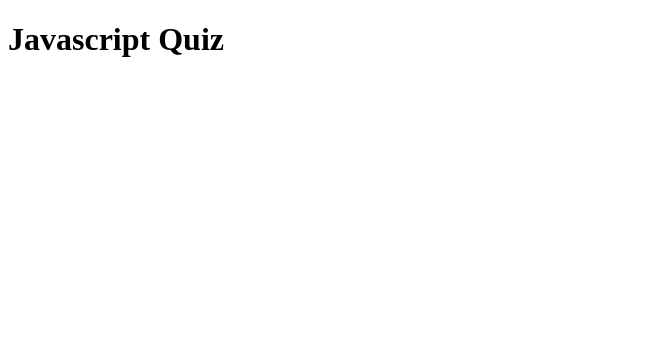
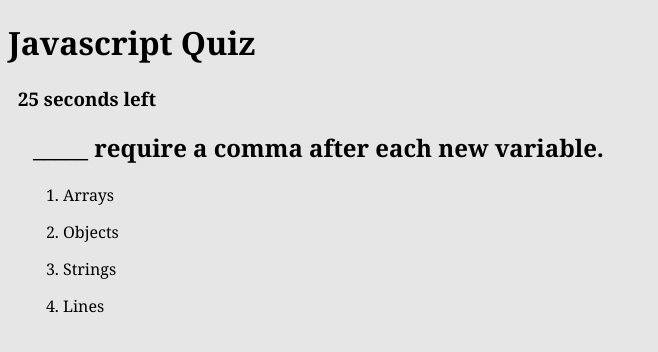
Before and after one commit to tjtahmas/Coding-Bootcamp-Online-Quiz, a plain HTML site: page index.html in a window 1280 px wide. Shown: the whole page, without its empty margins (0-658 px from the left). Drawn offline with Linux system fonts and the light colour scheme.

Commit message:
Added timer and more questions. Added elements to HTML and created basic CSS styling. Stores score and initials to local storage. Displays first question and options

```diff
--- a/index.html
+++ b/index.html
@@ -4,6 +4,7 @@
     <meta charset="UTF-8">
     <meta http-equiv="X-UA-Compatible" content="IE=edge">
     <meta name="viewport" content="width=device-width, initial-scale=1.0">
+    <link rel="stylesheet" href="style.css">
     <title>Coding Bootcamp Online Quiz</title>
 </head>
 
@@ -11,6 +12,24 @@
     <h1>Javascript Quiz</h1>
 </header>
 <body>
+    <head>
+
+    </head>
+    <div class="timer">
+        <h3 id="countdown"></h3>
+    </div>
+    <div class = "question">
+        <h2 id = "display"></h2>
+    </div>
+    <div>
+    <ol class="options">
+        <li id="Q1"></li>
+        <li id="Q2"></li>
+        <li id="Q3"></li>
+        <li id="Q4"></li>
+    </ol>
+    </div>
 
 </body>
+<script src="script.js"></script>
 </html>
--- a/script.js
+++ b/script.js
@@ -1,5 +1,8 @@
 // TJ Tahmassebi's Code
 // 10/8: Started making questions. Figure out how to make array of objects (possibly JSON)
+// 10/10: Added timer and more questions. Added elements to HTML and created basic CSS styling. Stores score and initials to local storage. Displays first question and options
+
+var score = [0, 0]; //Keeps track of their correct and incorrect answers. First value is correct, second is incorrect
 
 var Question1 = {
     Q: "_____ require a comma after each new variable.",
@@ -24,3 +27,108 @@ var Question4 = {
     As: ["<!--","##","/*","//"],
     Correct: 4,
 }
+
+var Question5 = {
+    Q: "Which logical operator compares value and type?",
+    As: ["=","==","===","%"],
+    Correct: 3,
+}
+
+var Question6 = {
+    Q: "Which logical operator means 'or'?",
+    As: ["@@","&&","##","||"],
+    Correct: 4,
+}
+
+var Question7 = {
+    Q: "Which response means 'An assigned variable with no value'?",
+    As: ["null","undefined","false","0"],
+    Correct: 1,
+}
+
+var Question8 = {
+    Q: "An array's first index is assigned which value?",
+    As: ["1","0","i","true"],
+    Correct: 2,
+}
+
+var Question9 = {
+    Q: "Which method adds the value as the first element of an arry without removing any elements?",
+    As: ["concat","unshift","pop","toUpperCase"],
+    Correct: 2,
+}
+
+var Question10 = {
+    Q: "Which statement creates a loops that continues to run as long as a specified condition is true?",
+    As: ["while","if","var","for"],
+    Correct: 1,
+}
+
+//Make Array of Question Objects
+
+//var Quiz = JSON.stringify(Question1,Question2,Question3,Question4,Question5,Question6,Question7,Question8,Question9,Question10);
+//console.log(JSON.parse(Quiz))
+
+//Spawn in Question elements to correct attributes while the timer runs
+
+//Question
+var question = document.getElementById("display");
+question.textContent = Question1.Q;
+
+
+//Answer Options
+var first = document.getElementById("Q1");
+var second = document.getElementById("Q2");
+var third = document.getElementById("Q3");
+var fourth = document.getElementById("Q4");
+
+console.log(first)
+console.log(Question1.As[0])
+
+first.textContent = Question1.As[0];
+second.textContent = Question1.As[1];
+third.textContent = Question1.As[2];
+fourth.textContent = Question1.As[3];
+
+//Turn the above into a function, too much repeated action
+
+//Add event listener to each list item
+
+
+
+
+
+//Keep track of the correct and incorrect answers
+
+//Display score at the end
+
+
+//Save score and initials to local storage
+initials = "TT";
+
+localStorage.setItem("#score",score[0]);
+localStorage.setItem("#initials",initials);
+
+
+
+///////////////////////////
+// Timer Code
+
+var timerEl = document.getElementById('countdown');
+
+function countdown() {
+  var timeLeft = 30;
+
+  //
+  var timeInterval = setInterval(function () {
+    timeLeft--;
+    timerEl.textContent = timeLeft + " seconds left";
+
+    if(timeLeft == 0){
+      clearInterval(timeInterval);
+      displayMessage();
+    }
+  }, 1000);
+}
+
+countdown();
--- /dev/null
+++ b/style.css
@@ -0,0 +1,15 @@
+*{
+    background-color: #e6e6e6;
+    font-family:Cambria, Cochin, Georgia, Times, 'Times New Roman', serif;
+}
+
+.timer {
+    margin: 10px;
+}
+
+.question {
+    margin-left: 25px;
+}
+.options li{
+    margin: 15px;
+}
```
